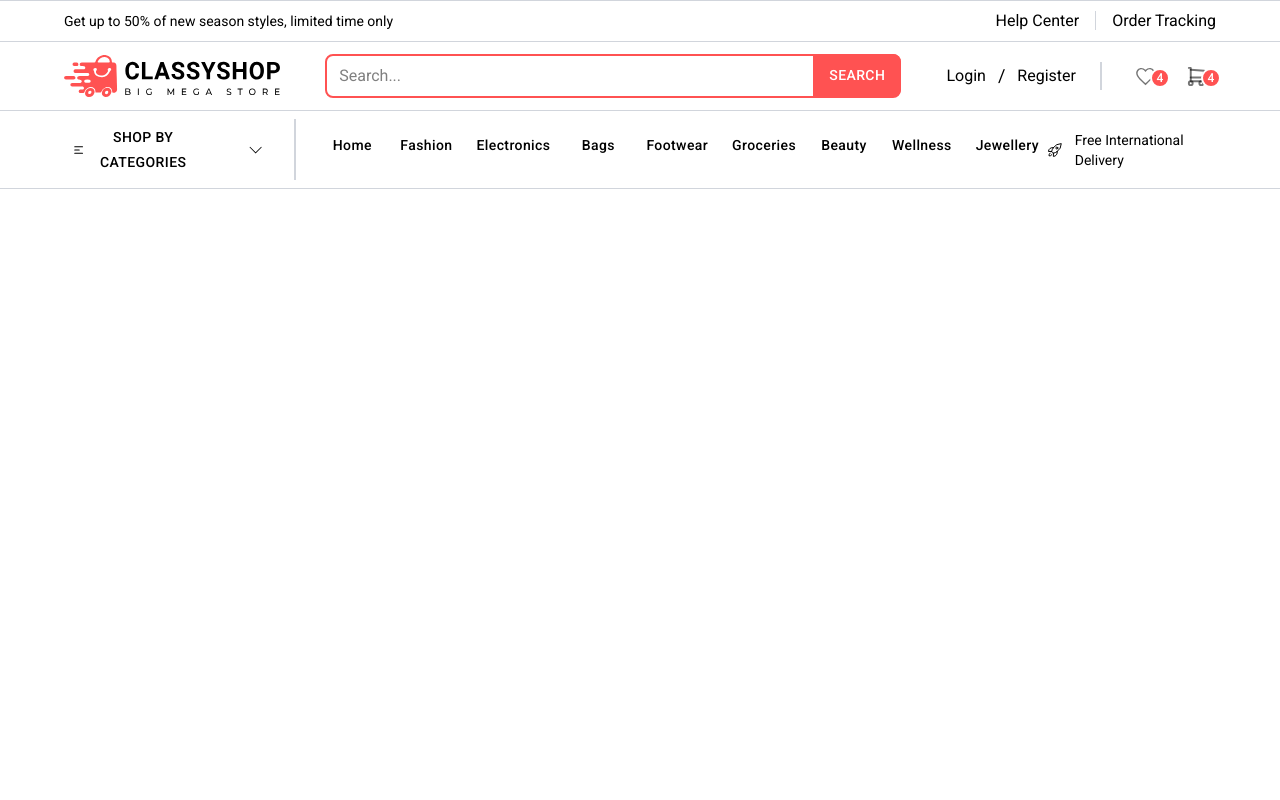
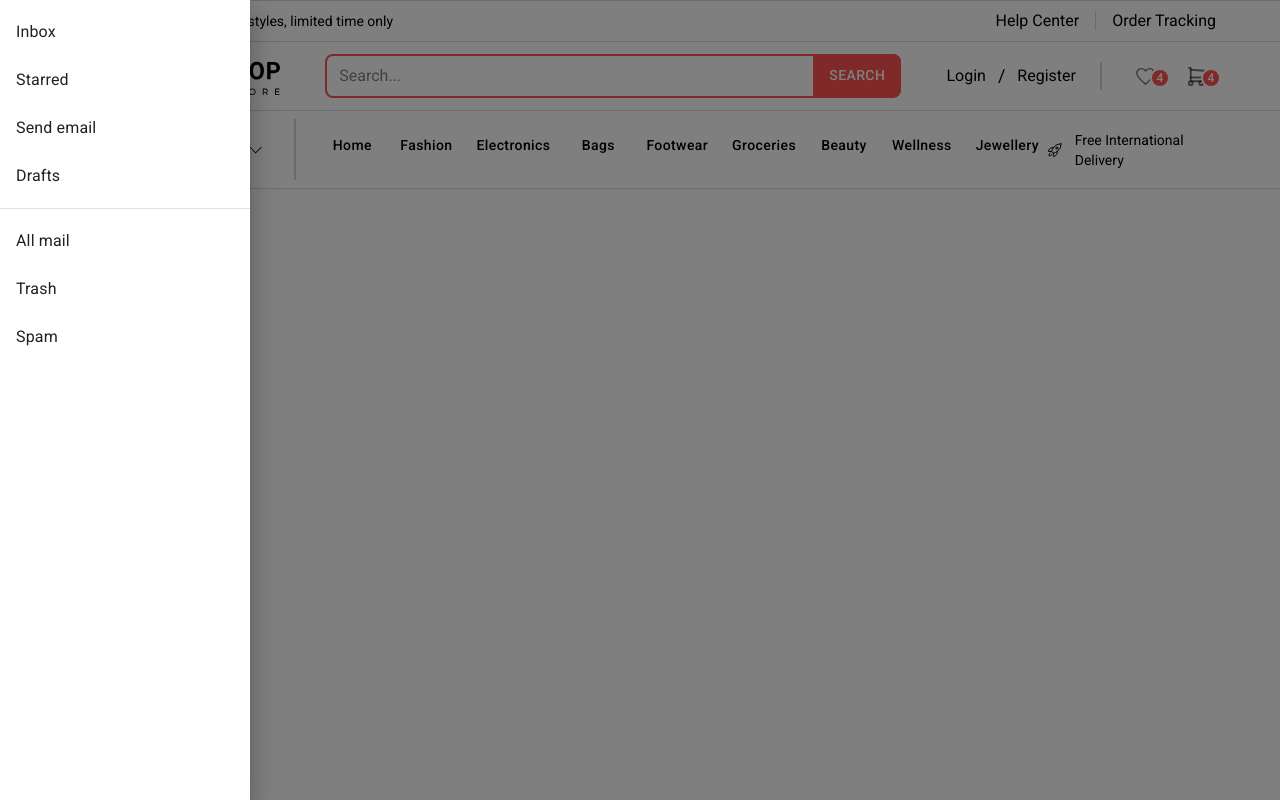
Before and after one commit to shariyerShazan/classy-eCommnerce-client, a React (Vite) app: page / in a window 1280 px wide. Both pictures are taken after a click on the button "SHOP BY CATEGORIES". Built offline with nearby package versions, Linux system fonts and the light colour scheme.

Commit message:
drawer category done

```diff
--- /dev/null
+++ b/src/components/Header/CategoryDrawer.jsx
@@ -0,0 +1,55 @@
+import React from 'react'
+import Box from '@mui/material/Box';
+import Drawer from '@mui/material/Drawer';
+// import Button from '@mui/material/Button';
+import List from '@mui/material/List';
+import Divider from '@mui/material/Divider';
+import ListItem from '@mui/material/ListItem';
+import ListItemButton from '@mui/material/ListItemButton';
+import ListItemText from '@mui/material/ListItemText';
+
+
+const CategoryDrawer = ({openCtg , setOpenCtg}) => {
+
+    const DrawerList = (
+      <Box sx={{ width: 250 }} role="presentation"
+
+      >
+        <List>
+          {['Inbox', 'Starred', 'Send email', 'Drafts'].map((text, index) => (
+            <ListItem key={text} disablePadding>
+              <ListItemButton>
+                {/* <ListItemIcon> */}
+                  {/* {index % 2 === 0 ? <InboxIcon /> : <MailIcon />} */}
+                {/* </ListItemIcon> */}
+                <ListItemText primary={text} />
+              </ListItemButton>
+            </ListItem>
+          ))}
+        </List>
+        <Divider />
+        <List>
+          {['All mail', 'Trash', 'Spam'].map((text, index) => (
+            <ListItem key={text} disablePadding>
+              <ListItemButton>
+                {/* <ListItemIcon> */}
+                  {/* {index % 2 === 0 ? <InboxIcon /> : <MailIcon />} */}
+                {/* </ListItemIcon> */}
+                <ListItemText primary={text} />
+              </ListItemButton>
+            </ListItem>
+          ))}
+        </List>
+      </Box>
+    );
+
+    return (
+      <div>
+        <Drawer open={openCtg}   onClose={() => setOpenCtg(false)} >
+          {DrawerList}
+        </Drawer>
+      </div>
+    )
+}
+
+export default CategoryDrawer
--- a/src/components/Header/Navigation.jsx
+++ b/src/components/Header/Navigation.jsx
@@ -1,16 +1,22 @@
 import Button from '@mui/material/Button'
-import React from 'react'
+import React, { useState } from 'react'
 import { CgMenuLeftAlt } from "react-icons/cg";
 import { TfiAngleDown } from "react-icons/tfi";
 import { Link } from 'react-router';
 import { HiOutlineRocketLaunch } from "react-icons/hi2";
+import CategoryDrawer from './CategoryDrawer';
 
 const Navigation = () => {
+    const [openCtg , setOpenCtg] = useState(false)
+    const openCategory = ()=>{
+        setOpenCtg((prev)=> !prev)
+    }
   return (
-    <nav className='border-b-1 border-gray-300'>
+    <>
+    <nav  className='border-b-1 border-gray-300'>
         <div className='container flex items-center justify-between'>
              <div className='col-1 py-2 flex'>
-                   <Button className='!text-black   !flex !gap-2 '>
+                   <Button onClick={openCategory} className='!text-black   !flex !gap-2 '>
                    <CgMenuLeftAlt size={20}/>
                       Shop By Categories
                       <TfiAngleDown className='ml-12' size={20}/>
@@ -23,39 +29,39 @@ const Navigation = () => {
                    <div className='categories'>
                     <ul className="h-full flex gap-2">
                           <li className='list-none'>
-                               <Button  sx={{ textTransform: 'capitalize' }}  component={Link}    to="/" disableElevation   className="!text-sm !text-black !py-4 !px-2" > Home </Button>
+                               <Button  sx={{ textTransform: 'capitalize' }}  component={Link}    to="/" disableElevation   className="!text-sm !text-black hover:!text-primary !transition-all !duration-300 !py-4 !px-2" > Home </Button>
                           </li>
 
                           <li className='list-none'>
-                               <Button  sx={{ textTransform: 'capitalize' }}  component={Link}    to="/" disableElevation   className="!text-sm !text-black !py-4 !px-2" > Fashion </Button>
+                               <Button  sx={{ textTransform: 'capitalize' }}  component={Link}    to="/" disableElevation   className="!text-sm !text-black hover:!text-primary !transition-all !duration-300 !py-4 !px-2" > Fashion </Button>
                           </li>
 
                           <li className='list-none'>
-                               <Button sx={{ textTransform: 'capitalize' }}  component={Link}    to="/" disableElevation   className="!text-sm !text-black !py-4 !px-2" > Electronics </Button>
+                               <Button sx={{ textTransform: 'capitalize' }}  component={Link}    to="/" disableElevation   className="!text-sm !text-black hover:!text-primary !transition-all !duration-300 !py-4 !px-2" > Electronics </Button>
                           </li>
 
                           <li className='list-none'>
-                               <Button  sx={{ textTransform: 'capitalize' }}   component={Link}    to="/" disableElevation   className="!text-sm !text-black !py-4 !px-2" > Bags </Button>
+                               <Button  sx={{ textTransform: 'capitalize' }}   component={Link}    to="/" disableElevation   className="!text-sm !text-black hover:!text-primary !transition-all !duration-300 !py-4 !px-2" > Bags </Button>
                           </li>
 
                           <li className='list-none'>
-                               <Button  sx={{ textTransform: 'capitalize' }}   component={Link}    to="/" disableElevation   className="!text-sm !text-black !py-4 !px-2" > Footwear </Button>
+                               <Button  sx={{ textTransform: 'capitalize' }}   component={Link}    to="/" disableElevation   className="!text-sm !text-black hover:!text-primary !transition-all !duration-300 !py-4 !px-2" > Footwear </Button>
                           </li>
 
                           <li className='list-none'>
-                               <Button  sx={{ textTransform: 'capitalize' }}   component={Link}    to="/" disableElevation   className="!text-sm !text-black !py-4 !px-2" > Groceries </Button>
+                               <Button  sx={{ textTransform: 'capitalize' }}   component={Link}    to="/" disableElevation   className="!text-sm !text-black hover:!text-primary !transition-all !duration-300 !py-4 !px-2" > Groceries </Button>
                           </li>
 
                           <li className='list-none'>
-                               <Button  sx={{ textTransform: 'capitalize' }}   component={Link}    to="/" disableElevation   className="!text-sm !text-black !py-4 !px-2" > Beauty </Button>
+                               <Button  sx={{ textTransform: 'capitalize' }}   component={Link}    to="/" disableElevation   className="!text-sm !text-black hover:!text-primary !transition-all !duration-300 !py-4 !px-2" > Beauty </Button>
                           </li>
 
                           <li className='list-none'>
-                               <Button  sx={{ textTransform: 'capitalize' }}   component={Link}    to="/" disableElevation   className="!text-sm !text-black !py-4 !px-2" > Wellness </Button>
+                               <Button  sx={{ textTransform: 'capitalize' }}   component={Link}    to="/" disableElevation   className="!text-sm !text-black hover:!text-primary !transition-all !duration-300 !py-4 !px-2" > Wellness </Button>
                           </li>
 
                           <li className='list-none'>
-                               <Button  sx={{ textTransform: 'capitalize' }}   component={Link}    to="/" disableElevation   className="!text-sm !text-black !py-4 !px-2" > Jewellery </Button>
+                               <Button  sx={{ textTransform: 'capitalize' }}   component={Link}    to="/" disableElevation   className="!text-sm !text-black hover:!text-primary !transition-all !duration-300 !py-4 !px-2" > Jewellery </Button>
                           </li>
                      </ul>
              </div>
@@ -66,6 +72,8 @@ const Navigation = () => {
              </div>
         </div>
     </nav>
+    <CategoryDrawer openCtg={openCtg} setOpenCtg={setOpenCtg}/>
+ </>
   )
 }
 
```
